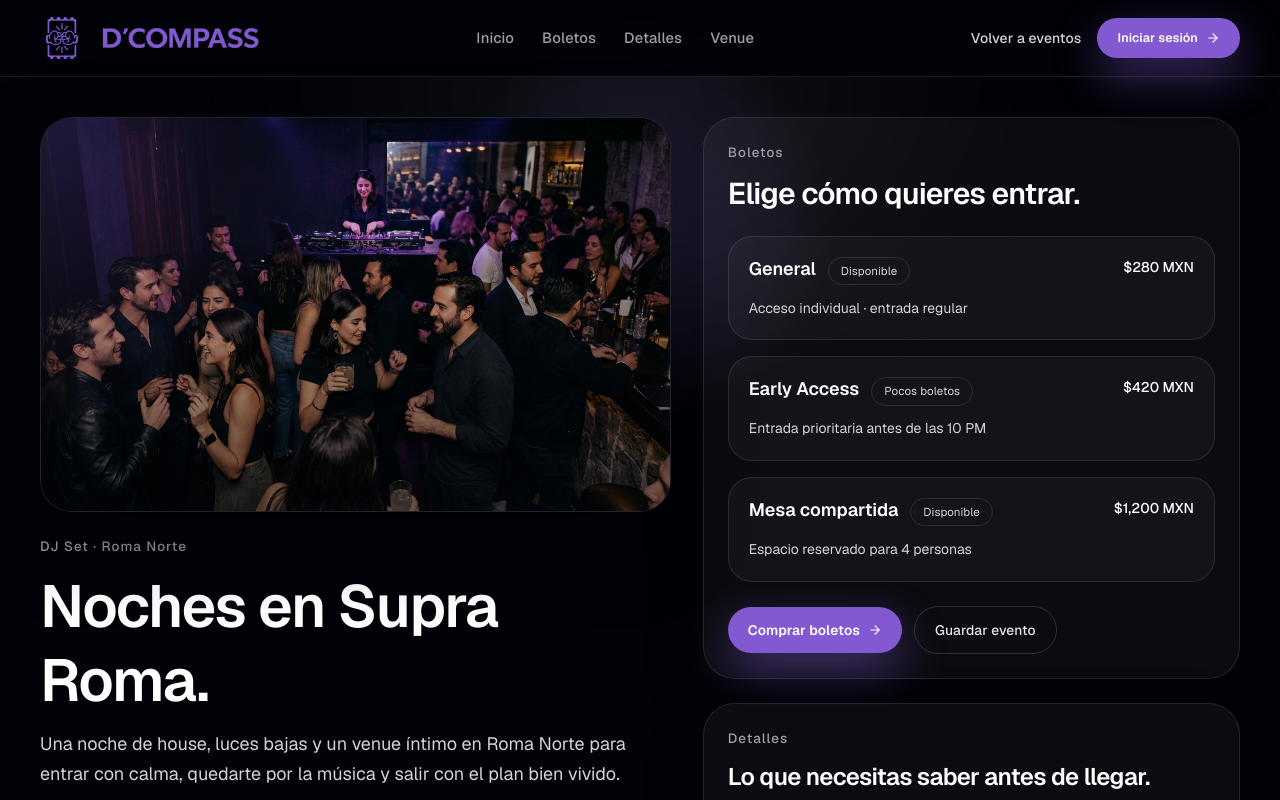
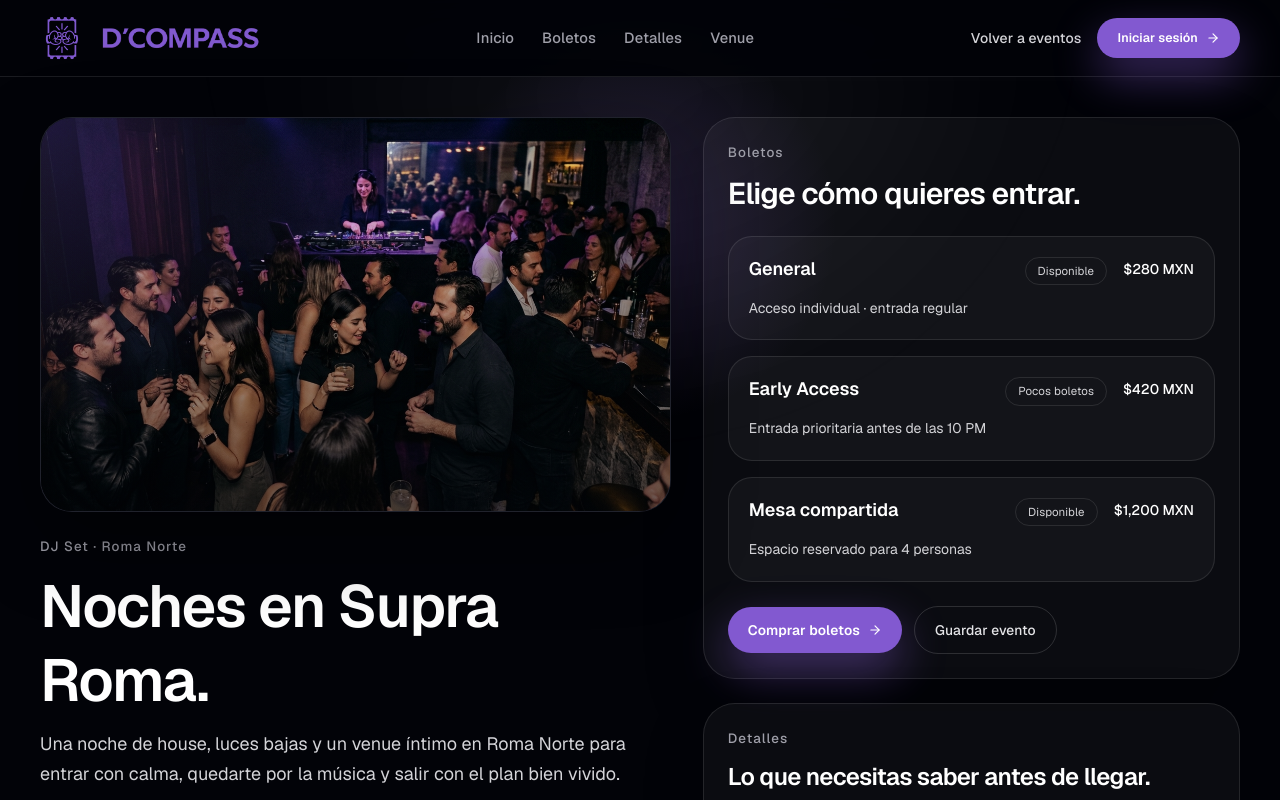
Before and after one commit to dev-status/dcompass-platform, a Next.js app in the folder apps/clients-web/: page /events/demo in a window 1280 px wide. Shown: the top 800 px of the page. Built offline with nearby package versions, Linux system fonts and the light colour scheme.

Commit message:
refine(clients-web): align ticket card header layout

```diff
--- a/apps/clients-web/src/app/events/[eventId]/page.tsx
+++ b/apps/clients-web/src/app/events/[eventId]/page.tsx
@@ -155,17 +155,17 @@ export default function EventDetailPage({ params }: { params: { eventId: string
                 <div className="mt-6 grid gap-4">
                   {ticketTypes.map((ticket) => (
                     <article key={ticket.name} className="rounded-[1.5rem] border border-white/10 bg-white/[0.035] p-5">
-                      <div className="flex items-start justify-between gap-4">
+                      <div className="flex flex-col gap-4 sm:flex-row sm:items-start sm:justify-between">
                         <div className="min-w-0 flex-1">
-                          <div className="flex items-start gap-3">
-                            <h3 className="min-h-[3.5rem] text-lg font-semibold leading-snug text-white sm:min-h-[2rem]">{ticket.name}</h3>
+                          <div className="flex min-h-[2rem] items-start justify-between gap-3">
+                            <h3 className="pr-2 text-lg font-semibold leading-snug text-white">{ticket.name}</h3>
                             <span className="shrink-0 whitespace-nowrap rounded-full border border-white/10 px-3 py-1 text-[0.72rem] tracking-[0.01em] text-zinc-300">
                               {ticket.availability}
                             </span>
                           </div>
                           <p className="mt-2 text-sm leading-relaxed text-zinc-300">{ticket.description}</p>
                         </div>
-                        <p className="shrink-0 text-sm font-medium text-white">{ticket.price}</p>
+                        <p className="shrink-0 text-sm font-medium text-white sm:pt-0.5">{ticket.price}</p>
                       </div>
                     </article>
                   ))}
--- a/apps/clients-web/src/app/events/demo/page.tsx
+++ b/apps/clients-web/src/app/events/demo/page.tsx
@@ -149,17 +149,17 @@ export default function DemoEventDetailPage() {
                 <div className="mt-6 grid gap-4">
                   {ticketTypes.map((ticket) => (
                     <article key={ticket.name} className="rounded-[1.5rem] border border-white/10 bg-white/[0.035] p-5">
-                      <div className="flex items-start justify-between gap-4">
+                      <div className="flex flex-col gap-4 sm:flex-row sm:items-start sm:justify-between">
                         <div className="min-w-0 flex-1">
-                          <div className="flex items-start gap-3">
-                            <h3 className="min-h-[3.5rem] text-lg font-semibold leading-snug text-white sm:min-h-[2rem]">{ticket.name}</h3>
+                          <div className="flex min-h-[2rem] items-start justify-between gap-3">
+                            <h3 className="pr-2 text-lg font-semibold leading-snug text-white">{ticket.name}</h3>
                             <span className="shrink-0 whitespace-nowrap rounded-full border border-white/10 px-3 py-1 text-[0.72rem] tracking-[0.01em] text-zinc-300">
                               {ticket.availability}
                             </span>
                           </div>
                           <p className="mt-2 text-sm leading-relaxed text-zinc-300">{ticket.description}</p>
                         </div>
-                        <p className="shrink-0 text-sm font-medium text-white">{ticket.price}</p>
+                        <p className="shrink-0 text-sm font-medium text-white sm:pt-0.5">{ticket.price}</p>
                       </div>
                     </article>
                   ))}
```
